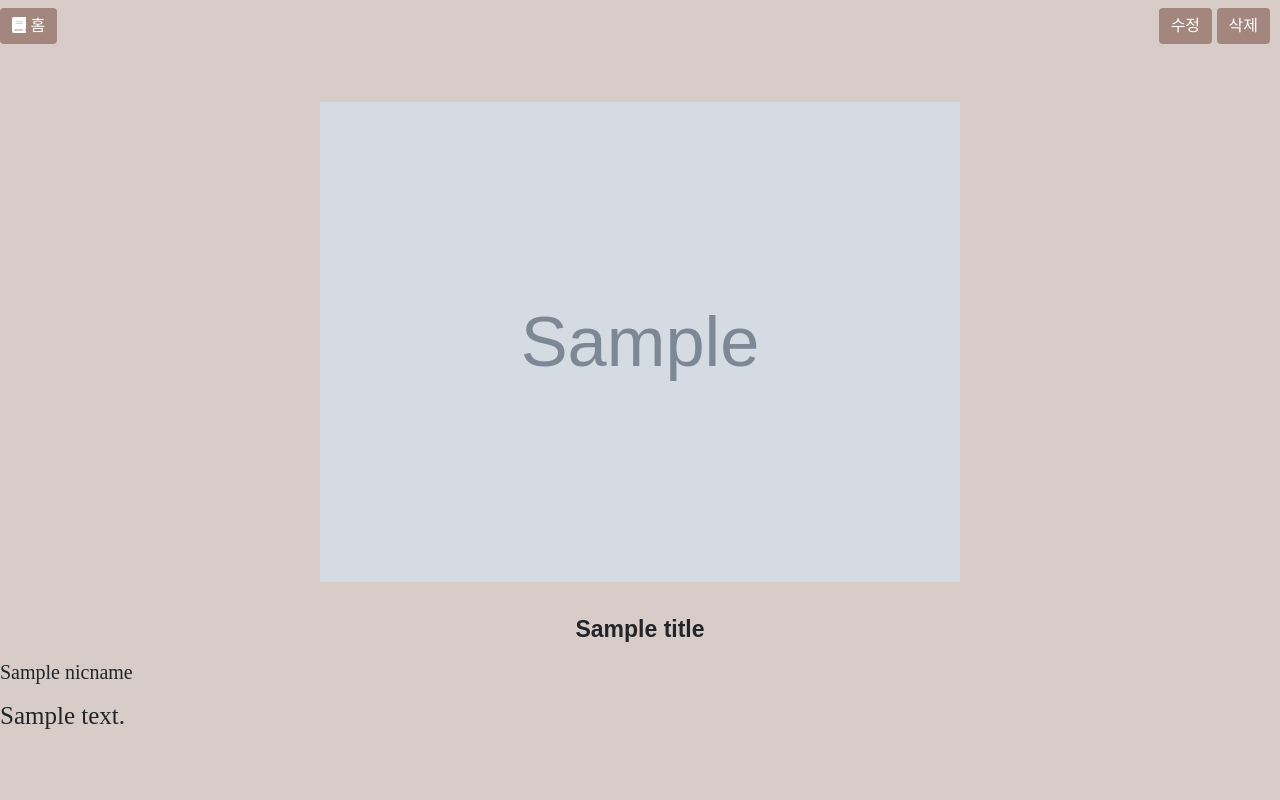
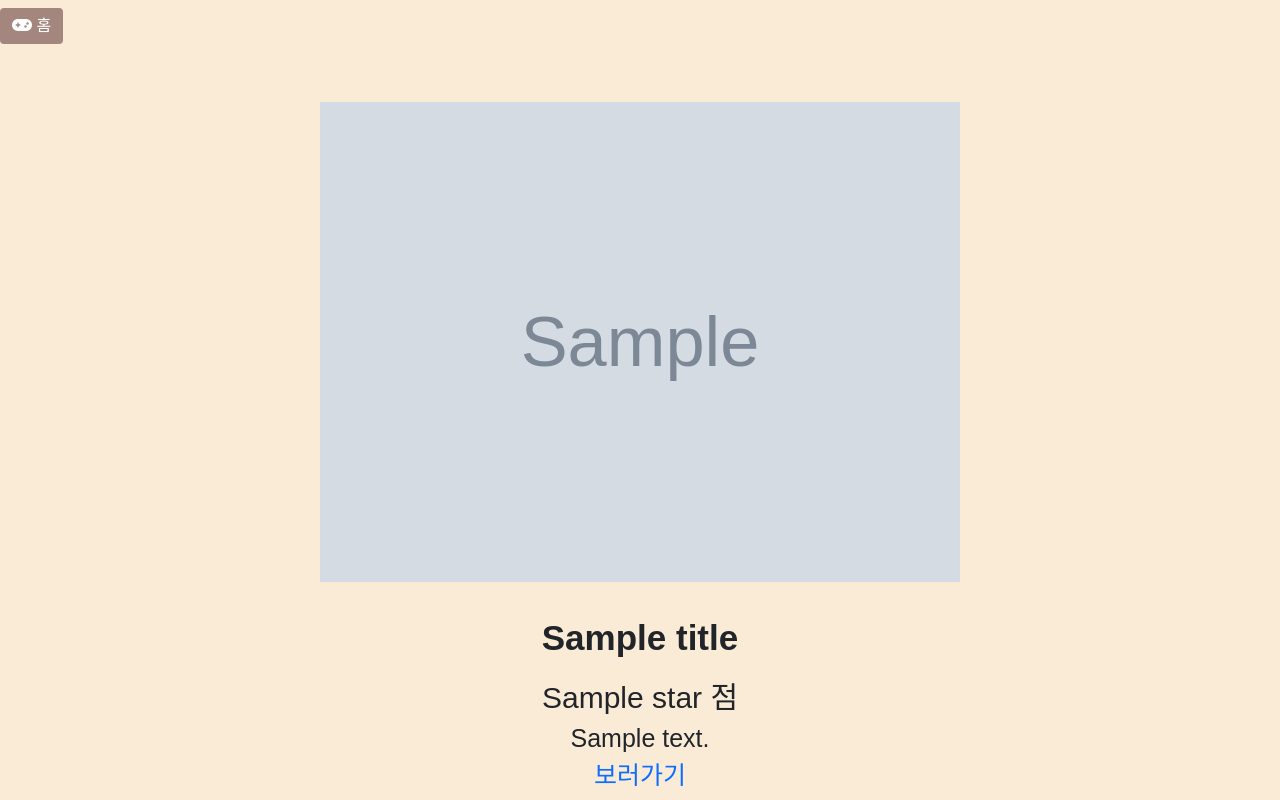
Before and after one commit to imagejung/calmdownman, a Flask app: template templates/detail.html in a window 1280 px wide. Run offline with Flask 2, Linux system fonts and the light colour scheme; the template is opened without the code that fills it: most values are stand-ins (such as "Sample title", 1, 10 or a date in 2020); grey boxes marked "Sample" are stand-in pictures; some libraries are stand-ins or nearby versions; some web fonts are replaced.

Commit message:
“css”

```diff
--- a/static/css/detail.css
+++ b/static/css/detail.css
@@ -1,26 +1,18 @@
-@font-face {
-    font-family: 'NEXON Lv1 Gothic OTF';
-    src: url('https://cdn.jsdelivr.net/gh/projectnoonnu/noonfonts_20-04@2.1/NEXON Lv1 Gothic OTF.woff') format('woff');
-    font-weight: normal;
-    font-style: normal;
+
+* {
+    background-color: antiquewhite;
 }
 
-@font-face {
-    font-family: 'KyoboHandwriting2020A';
-    src: url('https://cdn.jsdelivr.net/gh/projectnoonnu/noonfonts_2112@1.0/KyoboHandwriting2020A.woff') format('woff');
-    font-weight: normal;
-    font-style: normal;
-}
-
-* {
-    font-family: 'NEXON Lv1 Gothic OTF', sans-serif;
-    background-color: #d7ccc8
-}
-
-
+a {
+    text-decoration: none;
+    }
 .bookinfo {
     margin-left: 20px;
     /* border: 1px solid black; */
+}
+
+i{
+    background-color: transparent;
 }
 
 .imgbox {
@@ -42,7 +34,7 @@
 }
 
 #booktitle {
-    font-size: 23px;
+    font-size: 35px;
     margin-bottom: 10px;
     font-weight: bold;
     text-align: center;
@@ -68,22 +60,27 @@ word-break: keep-all;
 word-wrap: normal;
 }
 
-.nickname {
-    margin-bottom: 10px;
+.star {
     background-color: transparent;
-    font-size: 20px;
-    font-family: 'KyoboHandwriting2020A';
+    font-size: 30px;
     width: 80%;
+    margin: auto;
+    text-align: center;
+    word-break: keep-all;
+    word-wrap: normal;
+}
 
-}
 
 .recommend {
     background-color: transparent;
     font-size: 25px;
-    font-family: 'KyoboHandwriting2020A';
     width: 80%;
+    margin: auto;
+    text-align: center;
+    word-break: keep-all;
+    word-wrap: normal;
+}
 
-}
 
 .comment {
     display: flex;
--- /dev/null
+++ b/static/css/total.css
@@ -0,0 +1,10 @@
+@font-face {
+    font-family: 'OKGUNG';
+    src: url('https://cdn.jsdelivr.net/gh/projectnoonnu/noonfonts_2206-02@1.0/OKGUNG.woff2') format('woff2');
+    font-weight: normal;
+    font-style: normal;
+}
+
+*{
+    font-family:  'OKGUNG', sans-serif;
+}
--- a/templates/detail.html
+++ b/templates/detail.html
@@ -17,6 +17,7 @@
             src="https://kit.fontawesome.com/771f34c71f.js"
             crossorigin="anonymous"
     ></script>
+    <link rel="stylesheet" href="../static/css/total.css">
     <link rel="stylesheet" href="../static/css/detail.css">
     <title>상세페이지</title>
 </head>
@@ -24,13 +25,8 @@
 <body>
 <nav class="navbar">
     <div class="navbar_logo">
-        <button onclick="window.location.href='/'" type="button" class="btn btn-success" id="testest"><i
-                class="fas fa-book"></i> 홈
+        <button onclick="window.location.href='/index'" type="button" class="btn btn-success" id="testest"><i class="fa-solid fa-gamepad"></i> 홈
         </button>
-    </div>
-    <div class="delete">
-        <button id="ubutton" type="button" class="btn btn-outline-dark" onclick="update()">수정</button>
-        <button id="dbutton" type="button" class="btn btn-outline-dark" onclick="deletepage()">삭제</button>
     </div>
     <div id="num">{{ num }}</div>
 </nav>
@@ -44,15 +40,20 @@
                 {{ title }}
             </div>
         </div>
-    </div>
+        <div class="desc_text">
+            <div class="star" id="recommend">
+                {{ star }} 점
+            </div>
+            <div class="recommend" id="recommend">
+                {{ comment }}
+            </div>
+            <div class="recommend" >
+                <a href="{{ url }}">보러가기</a>
+            </div>
+
+        </div>
     <div class="desc">
-            <div class="desc_text">
-                <div class="nickname" id="nickname">
-                    {{ nicname }}
-                </div>
-                <div class="recommend" id="recommend">
-                    {{ comment }}
-                </div>
+
     </div>
 </div>
 
--- a/templates/index.html
+++ b/templates/index.html
@@ -17,6 +17,7 @@
     ></script>
     <link rel="shortcut icon" href="../static/img/logo.jpg" type="image/x-icon">
     <script src="https://ajax.googleapis.com/ajax/libs/jquery/3.5.1/jquery.min.js"></script>
+    <link rel="stylesheet" href="../static/css/total.css">
     <script src="../static/js/index.js"></script>
     <link rel="stylesheet" href="../static/css/index.css" />
     <title>추천민수야 고마워!</title>
@@ -53,7 +54,7 @@
     </div>
     <!-- contents  -->
     <div class="btn-wrap">
-      <button type="button" class="btn btn-outline-danger" onclick="open_box()">
+      <button type="button" class="btn btn-outline-danger" id="mybutton" onclick="open_box()" style="color:blue; border: 1px solid blue;text-shadow: 2px 2px 2px lightgray;">
         유튜브 링크 기록하기
       </button>
     </div>
--- a/templates/login.html
+++ b/templates/login.html
@@ -12,6 +12,7 @@
     <script src="https://cdn.jsdelivr.net/npm/bootstrap@5.0.2/dist/js/bootstrap.bundle.min.js"
             integrity="sha384-MrcW6ZMFYlzcLA8Nl+NtUVF0sA7MsXsP1UyJoMp4YLEuNSfAP+JcXn/tWtIaxVXM"
             crossorigin="anonymous"></script>
+    <link rel="stylesheet" href="../static/css/total.css">
     <link rel="stylesheet" href="../static/css/login.css">
     <script src="../static/js/login.js"></script>
     <link href="https://fonts.googleapis.com/css2?family=Gowun+Dodum&display=swap" rel="stylesheet">
@@ -45,8 +46,8 @@
                 <input type="password" class="form-control" id="login_pw">
             </div>
         </div>
-        <div class="sign_button">
-            <button onclick="login()" type="button" class="btn btn-secondary">로그인</button>
+        <div class="sign_button" style="display:flex; justify-content: center;">
+            <button onclick="login()" type="button" class="btn btn-secondary" style="margin-right: 10px;">로그인</button>
             <button onclick="signup()" type="button" class="btn btn-secondary">회원가입</button>
         </div>
     </div>
```
Also changed, not shown: static/css/index.css (+14 -1 lines), static/css/login.css (+9 -11 lines), static/css/signup.css (+11 -5 lines), templates/signup.html (+7 -5 lines), static/img/signup.png (added).
